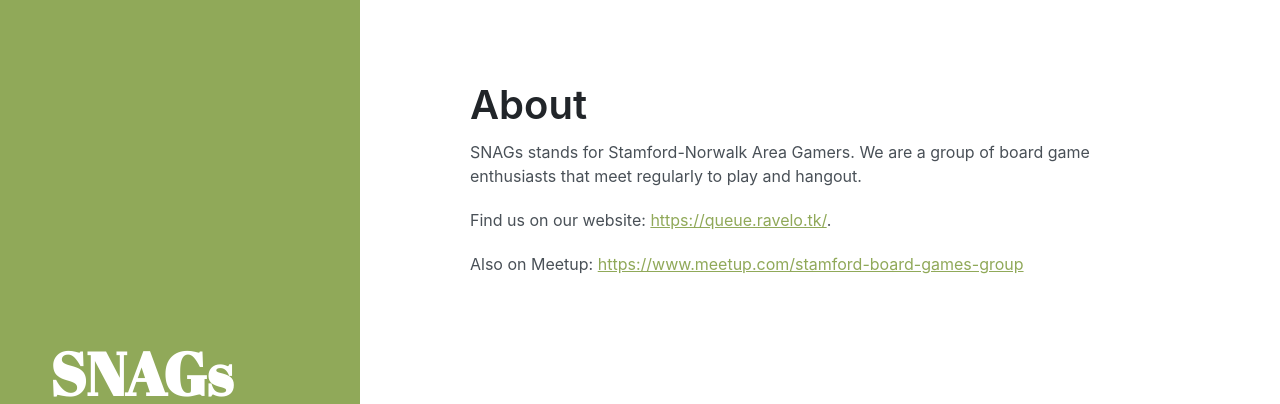
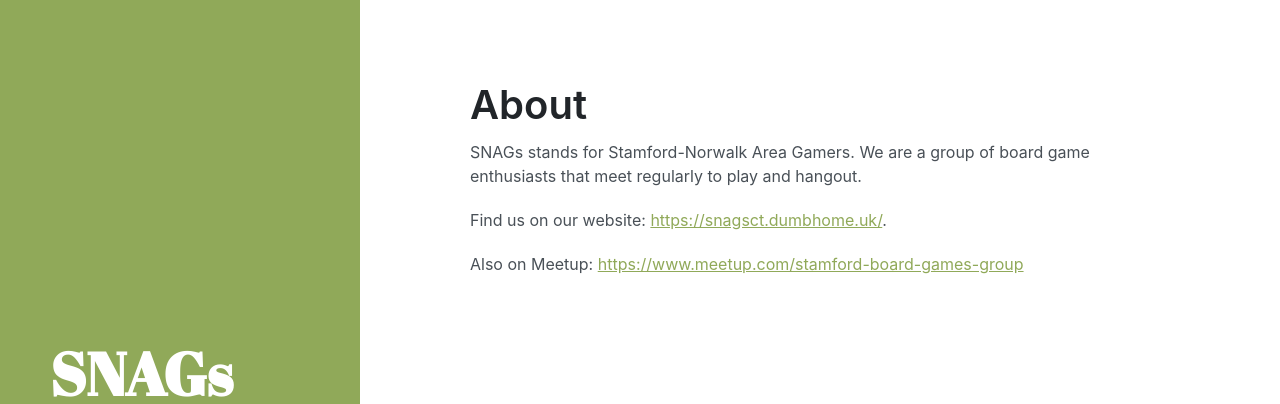
Before and after one commit to gandazgul/snagsct, a Jekyll site: the page built from about.md, in a window 1280 px wide. Shown: the top 404 px of the page. Built offline with Jekyll 4.4.1, drawn with Linux system fonts in a browser that asks for light colours; some of the changed lines change nothing that is shown.

Commit message:
Update about.md

```diff
--- a/about.md
+++ b/about.md
@@ -5,6 +5,6 @@
 ---
 SNAGs stands for Stamford-Norwalk Area Gamers. We are a group of board game enthusiasts that meet regularly to play and hangout.
 
-Find us on our website: <https://queue.ravelo.tk/>[](https://queue.ravelo.tk/).
+Find us on our website: [https://snagsct.dumbhome.uk/](https://snagsct.dumbhome.uk/).
 
 Also on Meetup: <https://www.meetup.com/stamford-board-games-group>
```
